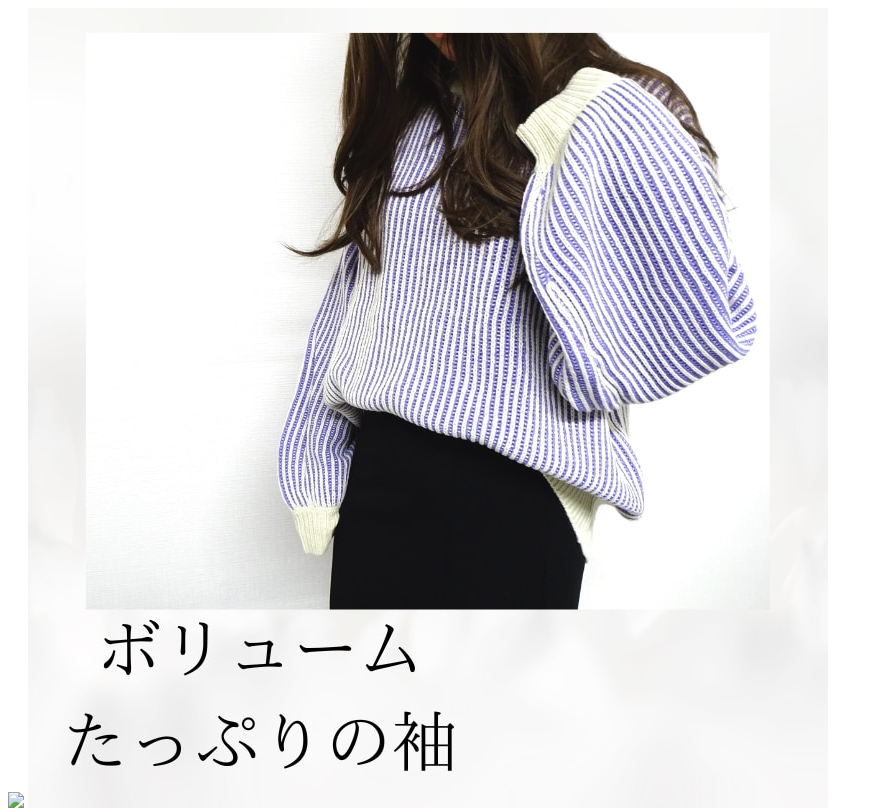
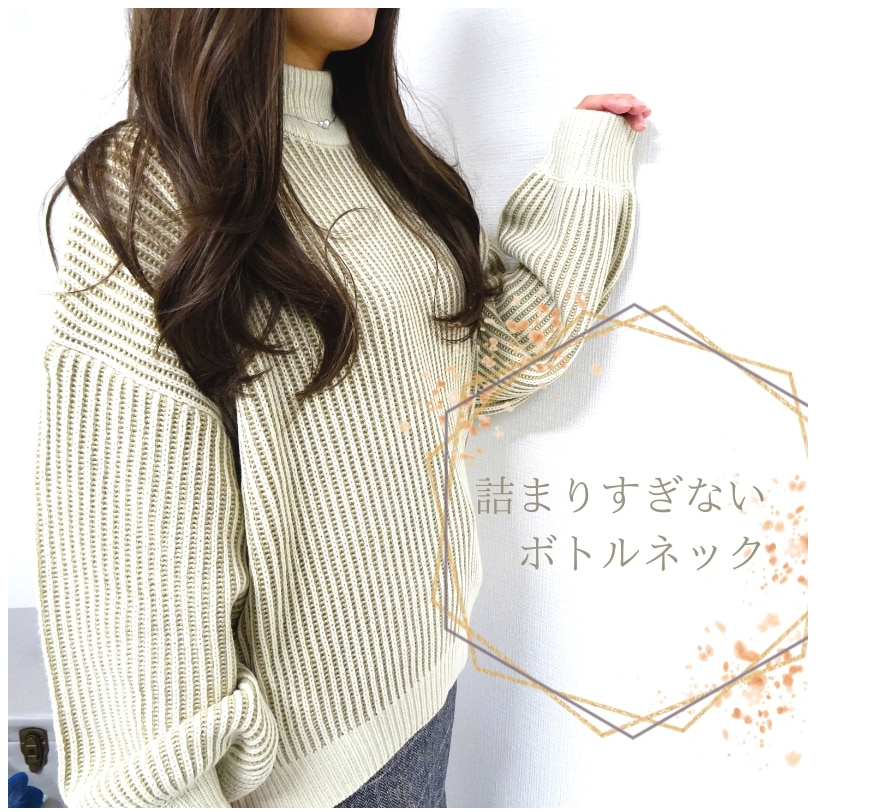
Before and after one commit to ruuuuuuuun/aaaa, a plain HTML site: page index.html in a window 1280 px wide. Shown: the top 812 px of the page, without its empty margins (0-883 px from the left). Drawn offline with Linux system fonts and the light colour scheme; files whose address does not match are found by name.

Commit message:
Update index.html

```diff
--- a/index.html
+++ b/index.html
@@ -6,7 +6,7 @@
     <body>
 
 
-    <img src="piuture/4676878254_00.jpg" >
+    <img src="https://github.com/ruuuuuuuun/aaaa/blob/main/4676878254_00.jpg?raw=true" >
     <img src="piuture/4676878254_01.jpg" >
     <img src="piuture/4676878254_02.jpg" >
 
```
